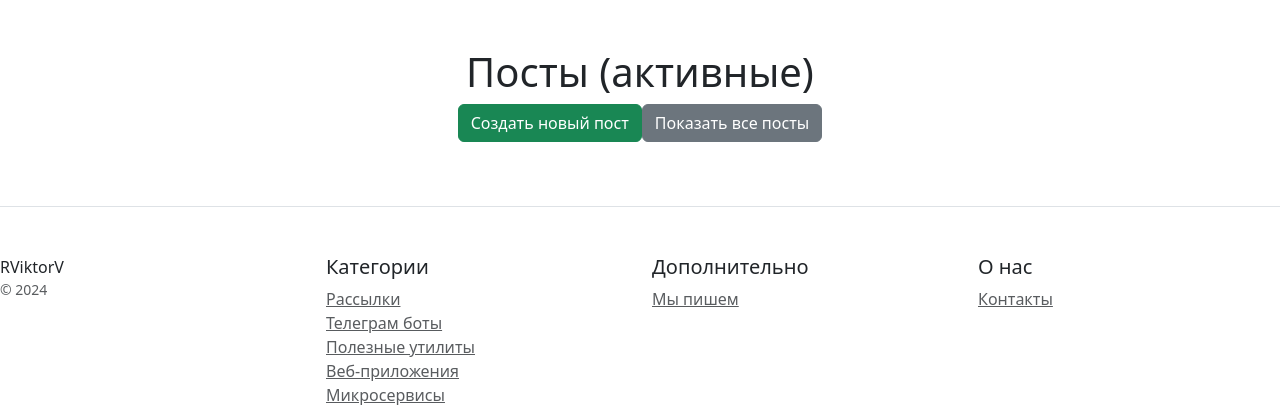
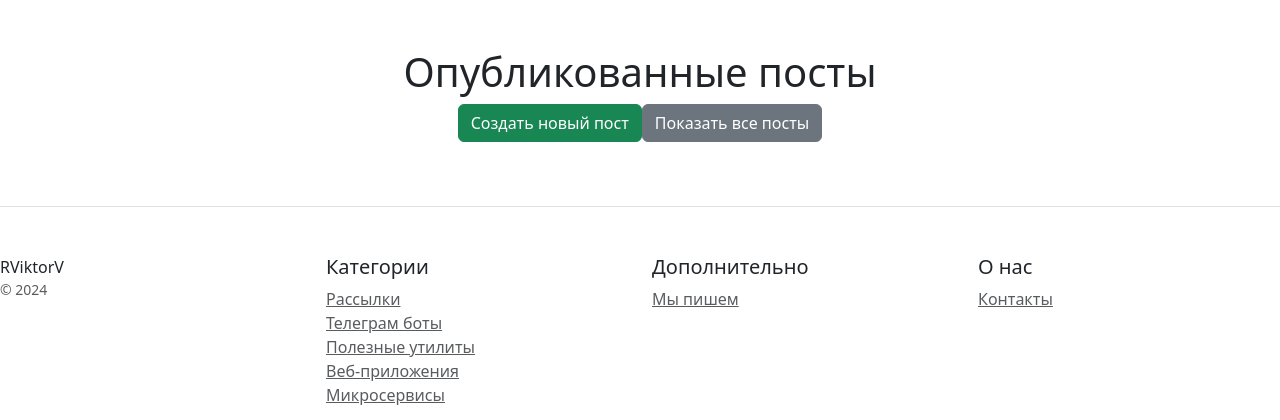
Before and after one commit to RViktorV/dz_19_2, a Django app: page /blog/ in a window 1280 px wide. Shown: the part 56-476 px from the top of the page. Run offline with Django 5.2, Linux system fonts and the light colour scheme; data that the repository does not hold is empty.

Commit message:
messages from 07.08.24

```diff
--- a/blog/templates/blog/blog_list.html
+++ b/blog/templates/blog/blog_list.html
@@ -3,7 +3,7 @@
 {% block content %}
 <body>
 <div class="container mt-5 d-flex flex-column align-items-center">
-    <h1 class="text-center">Посты (активные)</h1>
+    <h1 class="text-center">Опубликованные посты</h1>
 
     <div class="d-flex justify-content-center mb-3">
         <a href="{% url 'blog:blog_create' %}" class="btn btn-success mr-2">Создать новый пост</a>
```
